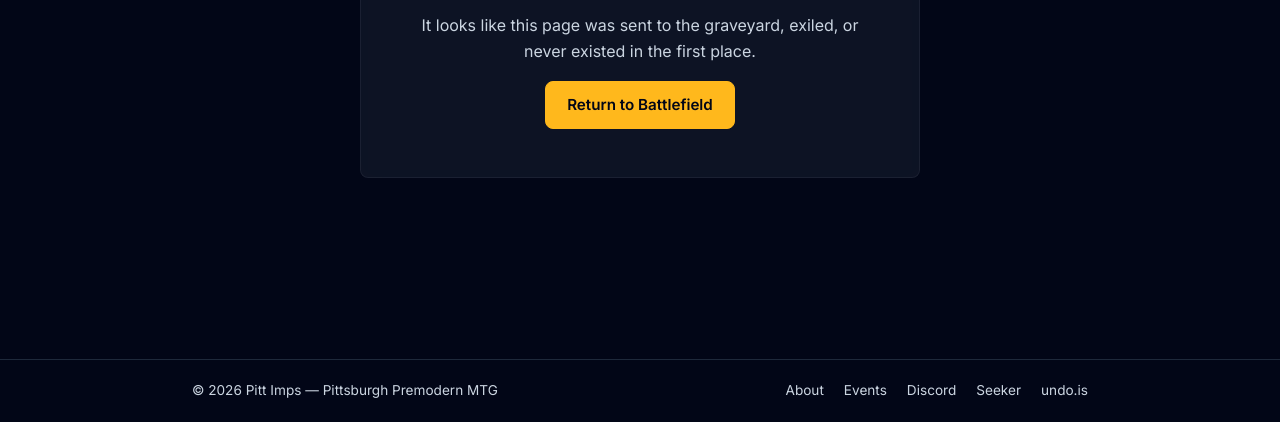
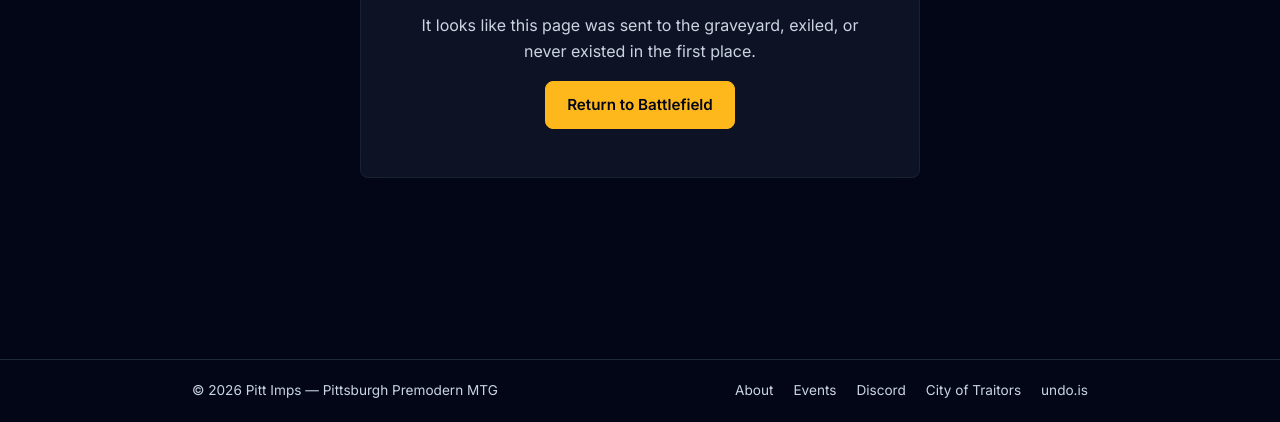
Before and after one commit to cjjwisniewski/pittimps.com, a website built with Vite: page 404.html in a window 1280 px wide. Shown: the part 378-800 px from the top of the page. Built offline with nearby package versions, Linux system fonts and the light colour scheme.

Commit message:
fix(footer): link to cityoftraitors.com parent site instead of seeker

```diff
--- a/404.html
+++ b/404.html
@@ -52,7 +52,7 @@
                 <a href="/#about">About</a>
                 <a href="/#events">Events</a>
                 <a href="https://discord.gg/UmKWGpaXjZ" target="_blank" rel="noopener noreferrer">Discord</a>
-                <a href="https://seeker.cityoftraitors.com" target="_blank" rel="noopener noreferrer">Seeker</a>
+                <a href="https://cityoftraitors.com" target="_blank" rel="noopener noreferrer">City of Traitors</a>
                 <a href="https://undo.is" target="_blank" rel="noopener noreferrer">undo.is</a>
             </div>
         </div>
```
Also changed, not shown: index.html (+1 -1 lines).
